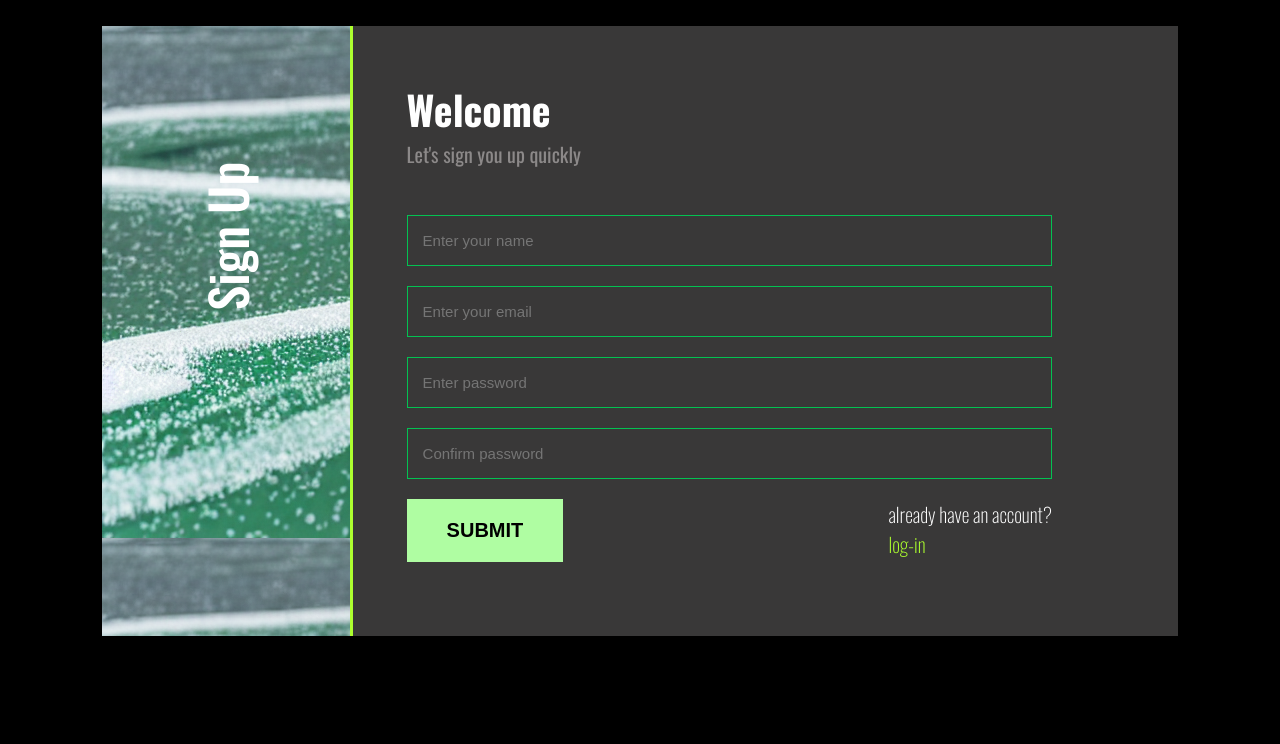
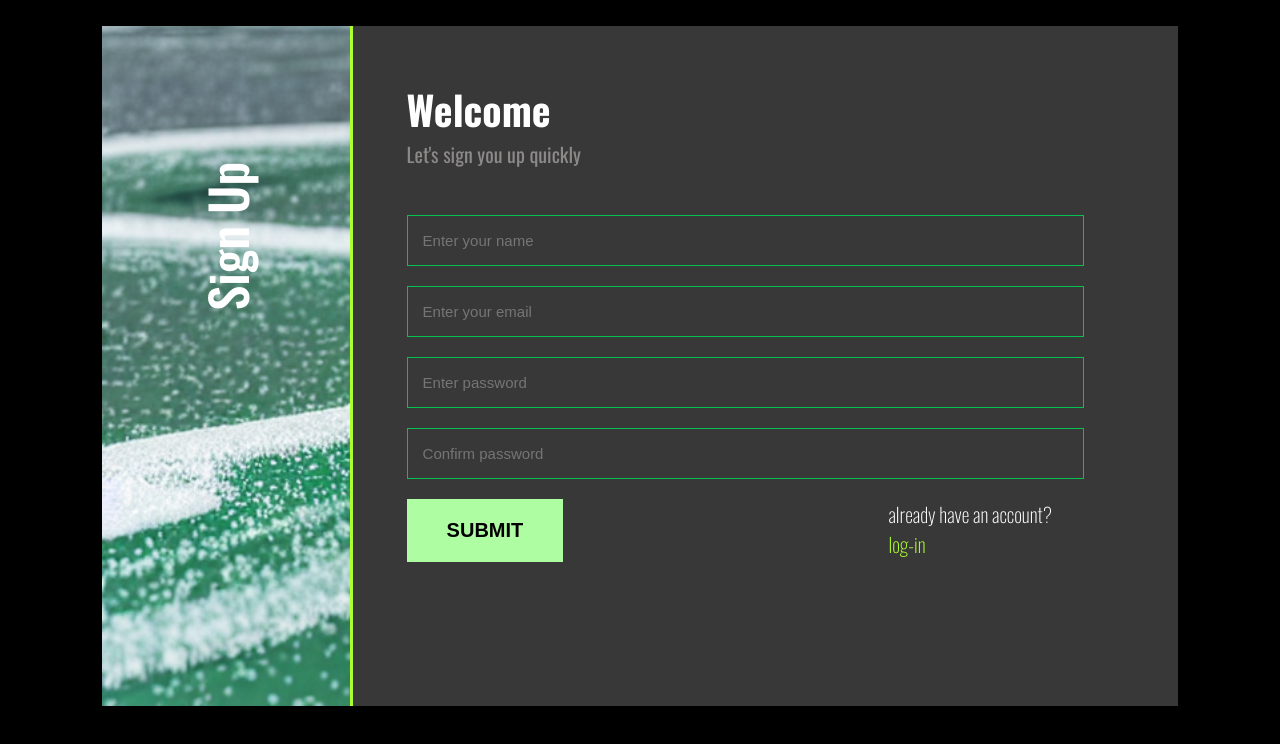
Before and after one commit to MaksimKmet/JS-Blog-, a plain HTML site: page SignUpPage.html in a window 1280 px wide. Drawn offline with nearby package versions, Linux system fonts and the light colour scheme.

Commit message:
input last change, later size secondary block

```diff
--- a/SignUpPage.html
+++ b/SignUpPage.html
@@ -25,10 +25,12 @@
 
           <form action="/">
               <div class="info">
-                <input class="fname" type="text" name="name" placeholder="Enter your name" maxlength="20">
-                <input type="text" name="name" placeholder="Enter your email">
-                <input type="text" name="name" placeholder="Enter password">
-                <input type="text" name="name" placeholder="Confirm password">
+                <input class="fname" type="text" name="name" onpaste="return false;" ondrop="return false;" autocomplete="off" placeholder="Enter your name" maxlength="20">
+                <input type="text" name="name" onpaste="return false;" ondrop="return false;" autocomplete="off" placeholder="Enter your email">
+                <input type="password" name="name" onpaste="return false;" ondrop="return false;" autocomplete="off"
+                style="-webkit-text-security: square;" placeholder="Enter password">
+                <input type="password" name="name" onpaste="return false;" ondrop="return false;" autocomplete="off"
+                style="-webkit-text-security: square;"placeholder="Confirm password">
                 <div class="under_input_line">
                   <button class="btn-sub" type="submit" href="/">SUBMIT</button>
                     <div class="login-block">
--- a/style.css
+++ b/style.css
@@ -19,7 +19,10 @@ body {
 
 .secondary-block {
     width: 30%;
+    height: 85vh;
     background-image: url(/img/tmpts_jgnzq.png) ;
+    background-repeat: no-repeat;
+    background-size: cover;
     border-right: solid greenyellow 3px;
 
 }
@@ -54,10 +57,10 @@ body {
 
 input {
     border: 1px solid rgb(3, 194, 82);
-    background-color: transparent;
     color: #fff;
+    background-color: rgb(57, 56, 56);
     padding: 7px 15px;
-    width: 95%;
+    width: 100%;
     height: 35px;
     margin: 10px 0;
     font-weight: 100;
@@ -65,6 +68,20 @@ input {
 
 }
 
+input:-webkit-autofill,
+input:-webkit-autofill:hover,
+input:-webkit-autofill:focus,
+input:-webkit-autofill:active {
+    transition: background-color 5000s ease-in-out 0s;
+
+}
+
+input:focus,
+select:focus,
+textarea:focus,
+button:focus {
+    outline: none;
+}
 
 .btn-sub {
     padding: 20px 40px;
```
